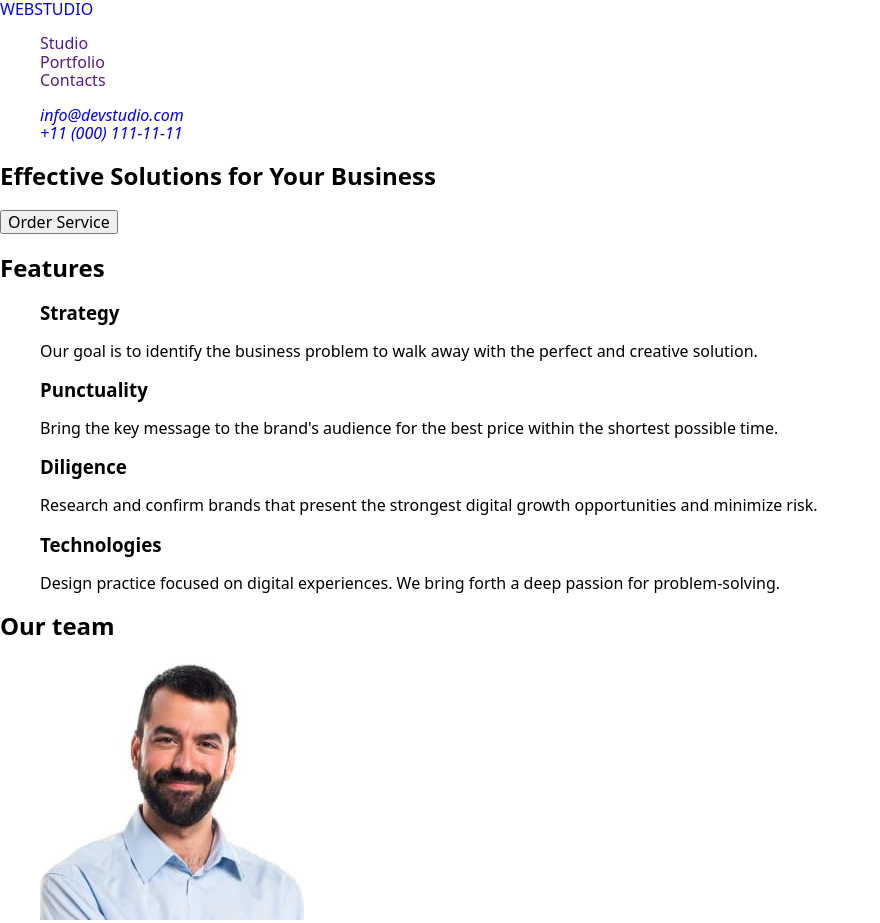
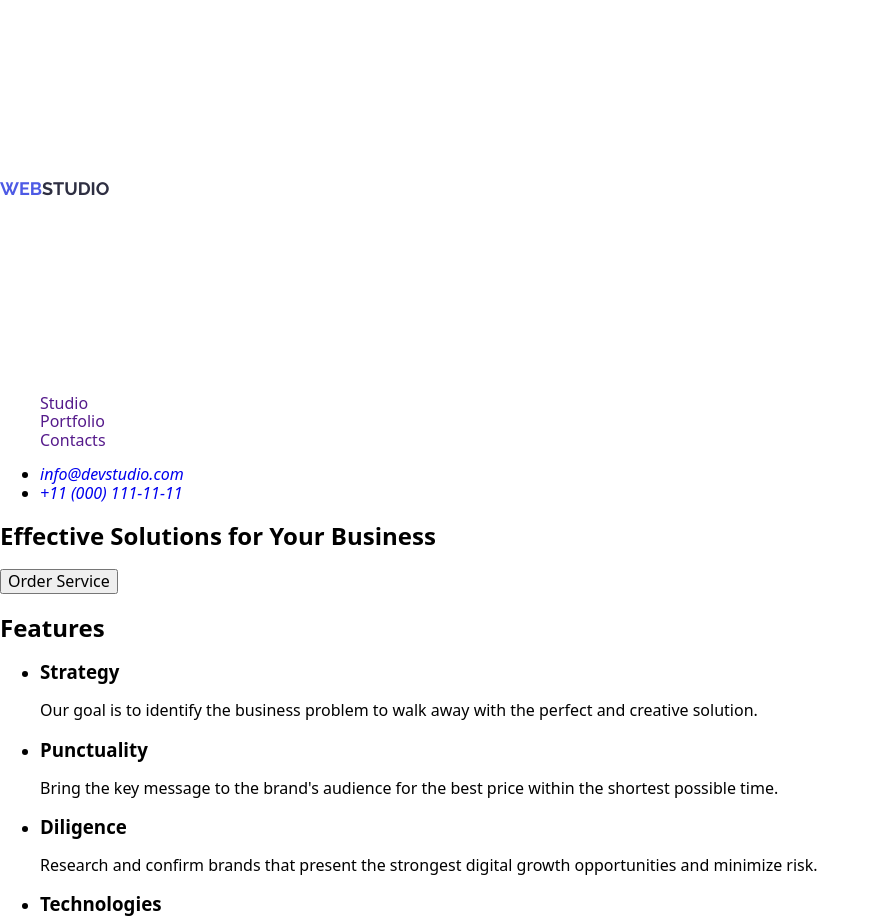
Before and after one commit to Yana485/goit-markup-hw-02, a plain HTML site: page index.html in a window 1280 px wide. Shown: the top 923 px of the page, without its empty margins (0-880 px from the left). Drawn offline with nearby package versions, Linux system fonts and the light colour scheme.

Commit message:
Added fonts

```diff
--- a/css/styles.css
+++ b/css/styles.css
@@ -1,4 +1,15 @@
-.list{
+.logo{
+    font-family: 'Raleway', sans-serif;
+    color: #2E2F42;
+    font-size: 18px;
+    line-height: 21em;
+    letter-spacing: 3%;
+}
+.logo-part{
+    color:#4D5AE5;
+}
+
+.menu{
     list-style-type:none;
 }
 
--- a/index.html
+++ b/index.html
@@ -4,6 +4,13 @@
     <meta charset="UTF-8" />
     <meta name="viewport" content="width=device-width, initial-scale=1.0" />
     <title>WebStudio</title>
+
+    <link rel="preconnect" href="https://fonts.googleapis.com" />
+    <link rel="preconnect" href="https://fonts.gstatic.com" crossorigin />
+    <link
+      href="https://fonts.googleapis.com/css2?family=Raleway:wght@700&family=Roboto:wght@400;500;700&display=swap"
+      rel="stylesheet"
+    />
     <link
       rel="stylesheet"
       href="https://cdnjs.cloudflare.com/ajax/libs/modern-normalize/2.0.0/modern-normalize.min.css"
@@ -12,13 +19,15 @@
   </head>
   <body>
     <!-- header -->
-    <header>
-      <nav>
-        <a class="link" href="index.html"><span>WEB</span>STUDIO</a>
-        <ul class="list">
-          <li><a class="link" href="">Studio</a></li>
-          <li><a class="link" href="">Portfolio</a></li>
-          <li><a class="link" href="">Contacts</a></li>
+    <header class="page-header">
+      <nav class="top-nav">
+        <a class="link logo" href="index.html"
+          ><span class="logo-part">WEB</span>STUDIO</a
+        >
+        <ul class="menu">
+          <li class="menu-item"><a class="link" href="">Studio</a></li>
+          <li class="menu-item"><a class="link" href="">Portfolio</a></li>
+          <li class="menu-item"><a class="link" href="">Contacts</a></li>
         </ul>
       </nav>
       <address>
@@ -80,7 +89,7 @@
         <ul class="list">
           <li>
             <img
-              src="./images/our-team/Mark Guerrero.jpg"
+              src="./images/our-team/mark.jpg"
               alt="Mark Guerrero"
               width="264"
             />
@@ -88,17 +97,13 @@
             <p>Product Designer</p>
           </li>
           <li>
-            <img
-              src="./images/our-team/Tom Ford.jpg"
-              alt="Tom Ford"
-              width="264"
-            />
+            <img src="./images/our-team/tom.jpg" alt="Tom Ford" width="264" />
             <h3>Tom Ford</h3>
             <p>Frontend Developer</p>
           </li>
           <li>
             <img
-              src="./images/our-team/Camila Garcia.jpg"
+              src="./images/our-team/camilla.jpg"
               alt="Camila Garcia"
               width="264"
             />
@@ -107,7 +112,7 @@
           </li>
           <li>
             <img
-              src="./images/our-team/Daniel Wilson.jpg"
+              src="./images/our-team/daniel.jpg"
               alt="Daniel Wilson"
               width="264"
             />
@@ -150,7 +155,7 @@
           <li>
             <img
               src="./images/Portfolio/bottom-row-1.jpg"
-              alt="Taxi's steering wheel"
+              alt="Taxi Service"
               width="360"
             />
             <h3>Taxi Service</h3>
```
Also changed, not shown: images/our-team/camilla.jpg (renamed from images/our-team/Camila Garcia.jpg), images/our-team/daniel.jpg (renamed from images/our-team/Daniel Wilson.jpg), images/our-team/mark.jpg (renamed from images/our-team/Mark Guerrero.jpg), images/our-team/tom.jpg (renamed from images/our-team/Tom Ford.jpg).
